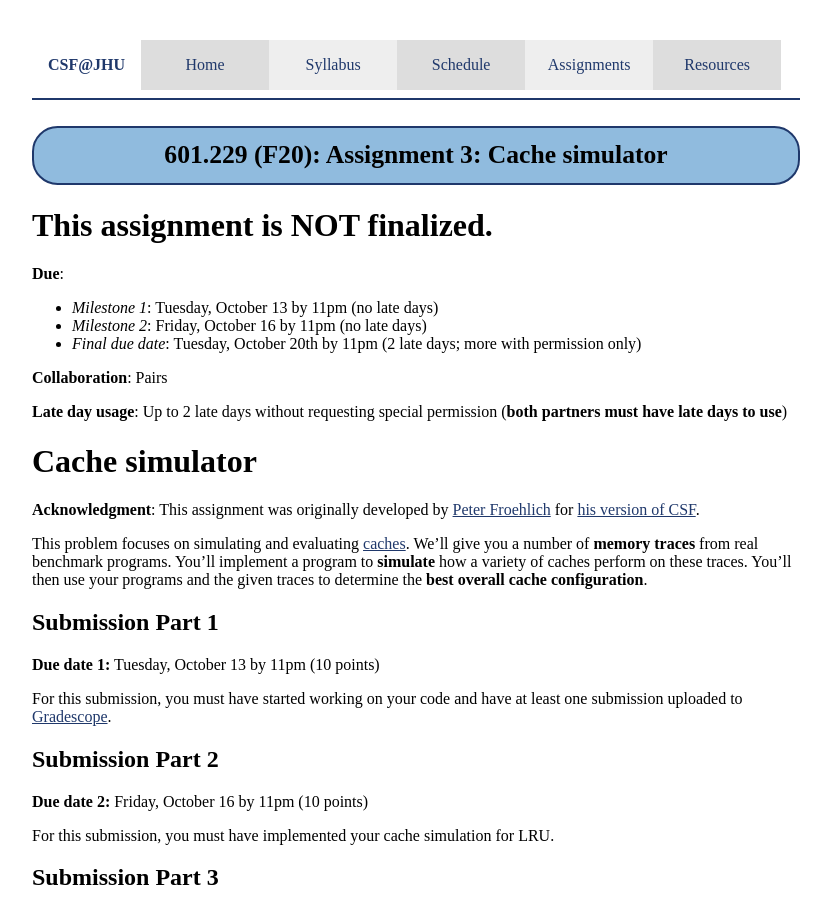
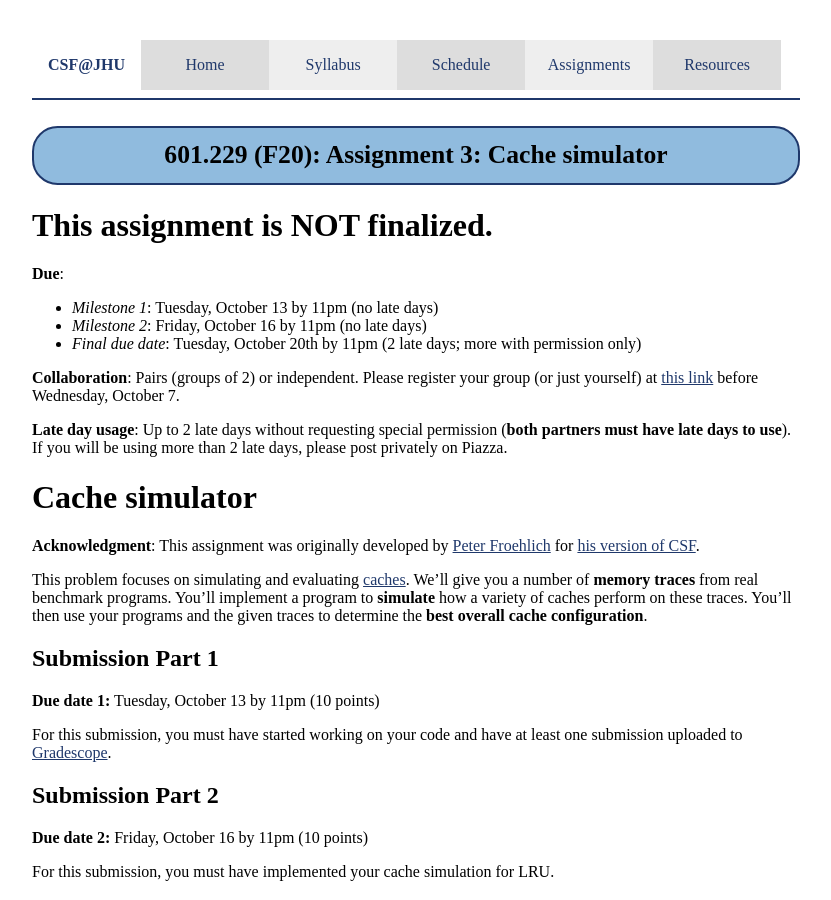
Before and after one commit to jhucsf/fall2020, a Jekyll site: the page built from assign/assign03.md, in a window 1280 px wide and 900 px high. Shown: the whole window, without its empty margins (224-1055 px from the left). Built offline with Jekyll 4.4.1, drawn with Linux system fonts in a browser that asks for light colours.

Commit message:
add group signup link assign03

```diff
--- a/assign/assign03.md
+++ b/assign/assign03.md
@@ -11,9 +11,9 @@ title: "Assignment 3: Cache simulator"
 * *Milestone 2*: Friday, October 16 by 11pm (no late days)
 * *Final due date*: Tuesday, October 20th by 11pm (2 late days; more with permission only)
 
-**Collaboration**: Pairs
+**Collaboration**: Pairs (groups of 2) or independent. Please register your group (or just yourself) at [this link](https://docs.google.com/forms/d/e/1FAIpQLSdtnf-3bWXp7rAuV05ahtRbnQQDKntsqhjgmTtbJmKNgsQI9A/viewform) before Wednesday, October 7.
 
-**Late day usage**: Up to 2 late days without requesting special permission (**both partners must have late days to use**)
+**Late day usage**: Up to 2 late days without requesting special permission (**both partners must have late days to use**). If you will be using more than 2 late days, please post privately on Piazza.
 
 # Cache simulator
 
```
